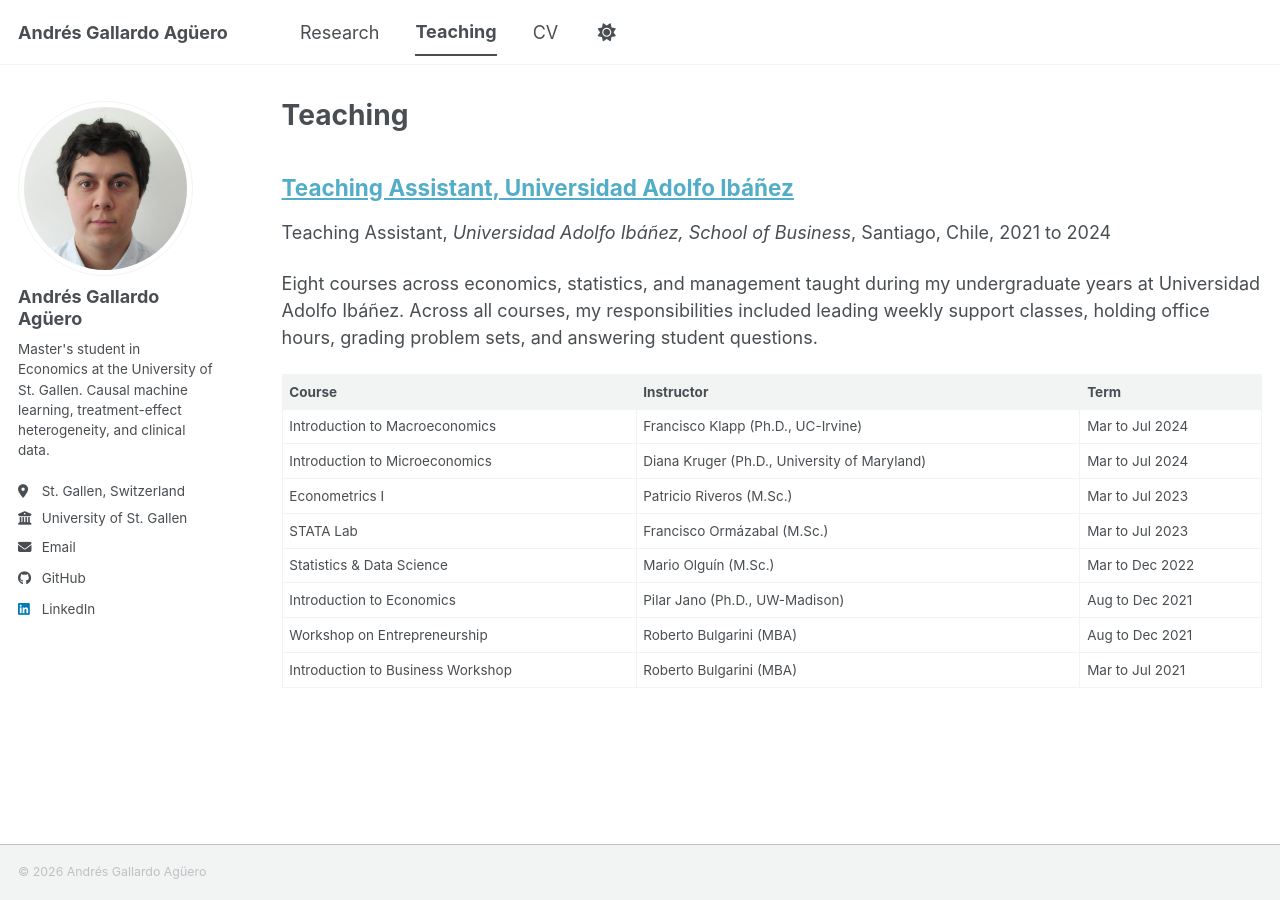
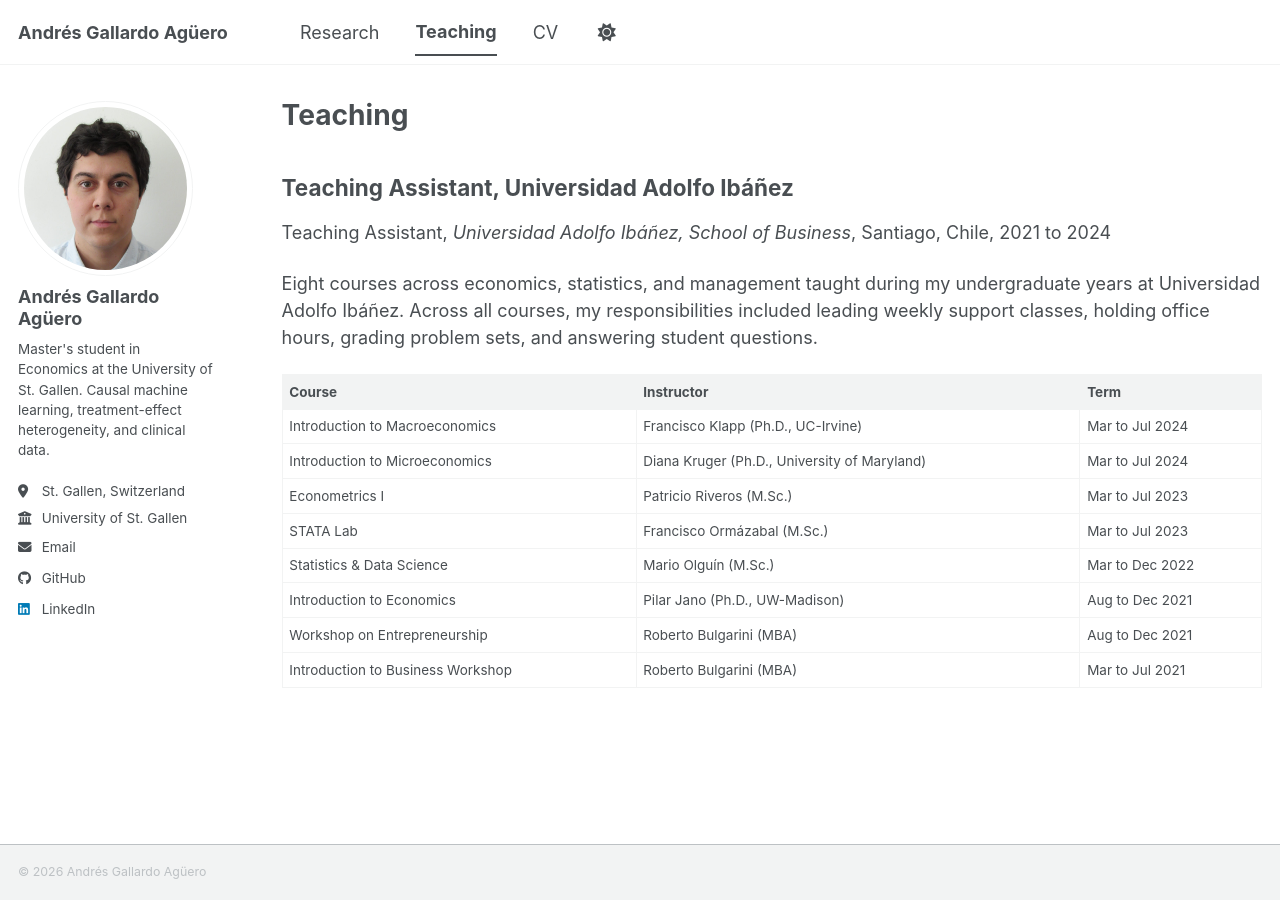
Before and after one commit to andresgallardoaguero/andresgallardoaguero.github.io, a Jekyll site: the page built from _pages/teaching.html, in a window 1280 px wide. Built offline with Jekyll 4.4.1, drawn with Linux system fonts in a browser that asks for light colours; a script bundle is joined from its source files by our own code; library files that are not in the unit come from our copies.

Commit message:
Show the teaching entry in full on the Teaching page without a separate entry page

```diff
--- a/_config.yml
+++ b/_config.yml
@@ -219,7 +219,7 @@
 # These settings control the types of collections used by the template
 collections:
   teaching:
-    output: true
+    output: false
     permalink: /:collection/:path/
   publications:
     output: true
--- a/_pages/teaching.html
+++ b/_pages/teaching.html
@@ -3,15 +3,15 @@
 title: "Teaching"
 permalink: /teaching/
 author_profile: true
+redirect_from:
+  - /teaching/uai-teaching-assistant
 ---
 
 {% include base_path %}
 
 {% for post in site.teaching reversed %}
-  <article class="archive__item" itemscope itemtype="http://schema.org/CreativeWork">
-    <h2 class="archive__item-title" itemprop="headline">
-      <a href="{{ base_path }}{{ post.url }}" rel="permalink">{{ post.title }}</a>
-    </h2>
+  <article itemscope itemtype="http://schema.org/CreativeWork">
+    <h2 class="archive__item-title" itemprop="headline">{{ post.title }}</h2>
     <p>{{ post.type }}, <i>{{ post.venue }}</i>, {{ post.location }}, {% if post.date_range %}{{ post.date_range }}{% else %}{{ post.date | date: "%Y" }}{% endif %}</p>
     {{ post.content }}
   </article>
```
